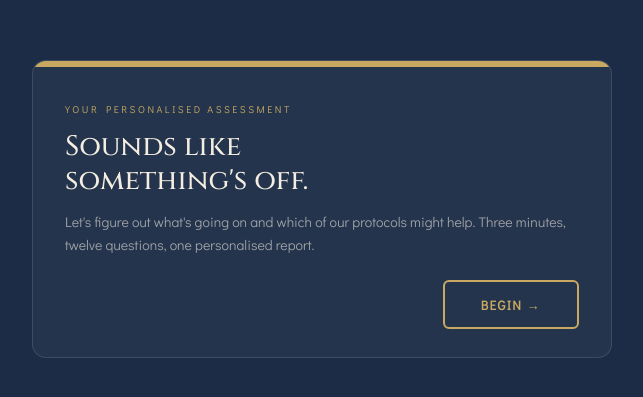
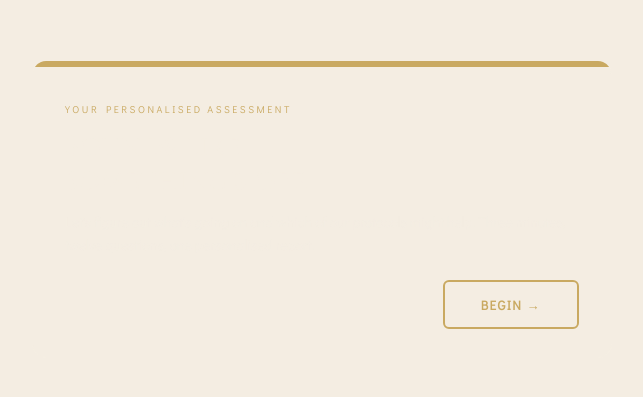
Before and after one commit to Under450/FocusTrt, a Next.js app: page /assessment in a window 1280 px wide. Shown: the part 191-588 px from the top of the page, without its empty margins (318-961 px from the left). Built offline with nearby package versions, Linux system fonts and the light colour scheme.

Commit message:
fix: assessment page wrapper bg inverts to opposite of card theme

```diff
--- a/app/assessment/assessment.module.css
+++ b/app/assessment/assessment.module.css
@@ -8,12 +8,16 @@
   display: flex;
   align-items: center;
   justify-content: center;
-  padding: 24px;
-  transition: background 0.5s ease;
+  padding: 40px;
+  transition: background-color 0.4s ease;
 }
 
-.shellTrt { background: #1c2c47; }
-.shellHrt { background: #f4ede2; }
+.shellTrt { background-color: #f4ede2; }
+.shellHrt { background-color: #1c2c47; }
+
+@media (max-width: 768px) {
+  .shell { padding: 16px; }
+}
 
 /* ---------- Card frame ---------- */
 .card {
@@ -683,7 +687,6 @@
 
 /* ---------- Mobile ---------- */
 @media (max-width: 768px) {
-  .shell { padding: 16px; }
   .cardInner { padding: 28px 20px 24px; }
   .title { font-size: 24px; }
   .segBtn { font-size: 10px; padding: 8px 2px; }
```
